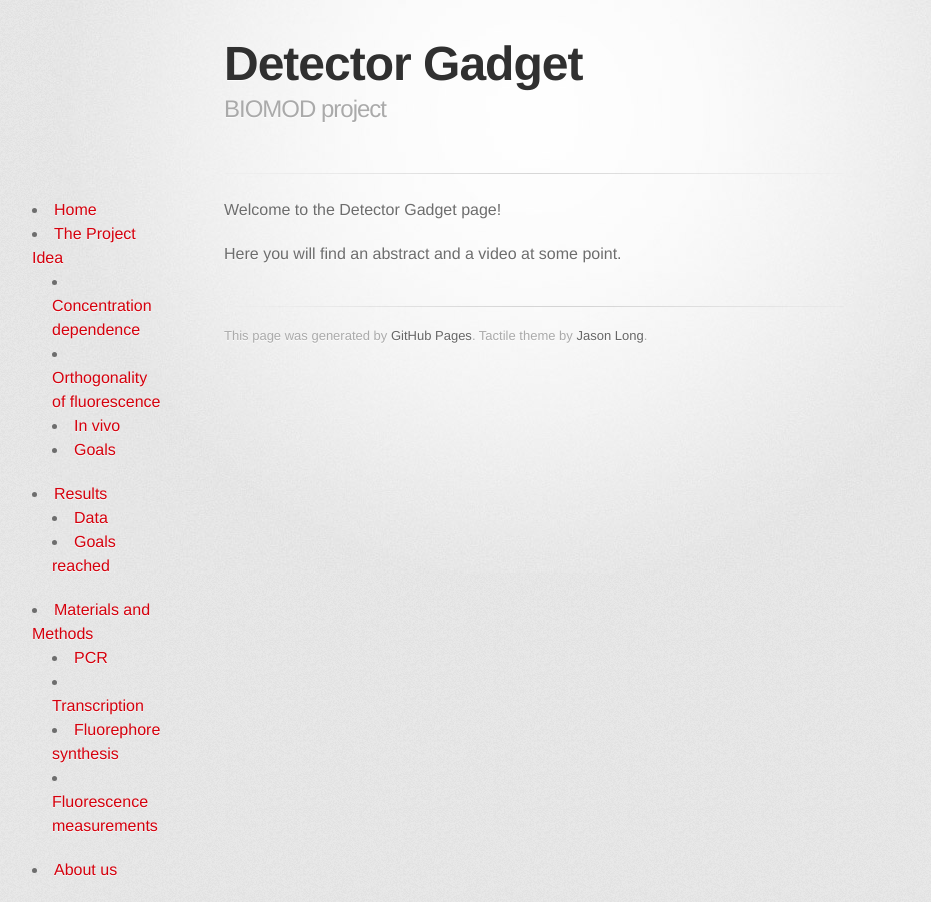
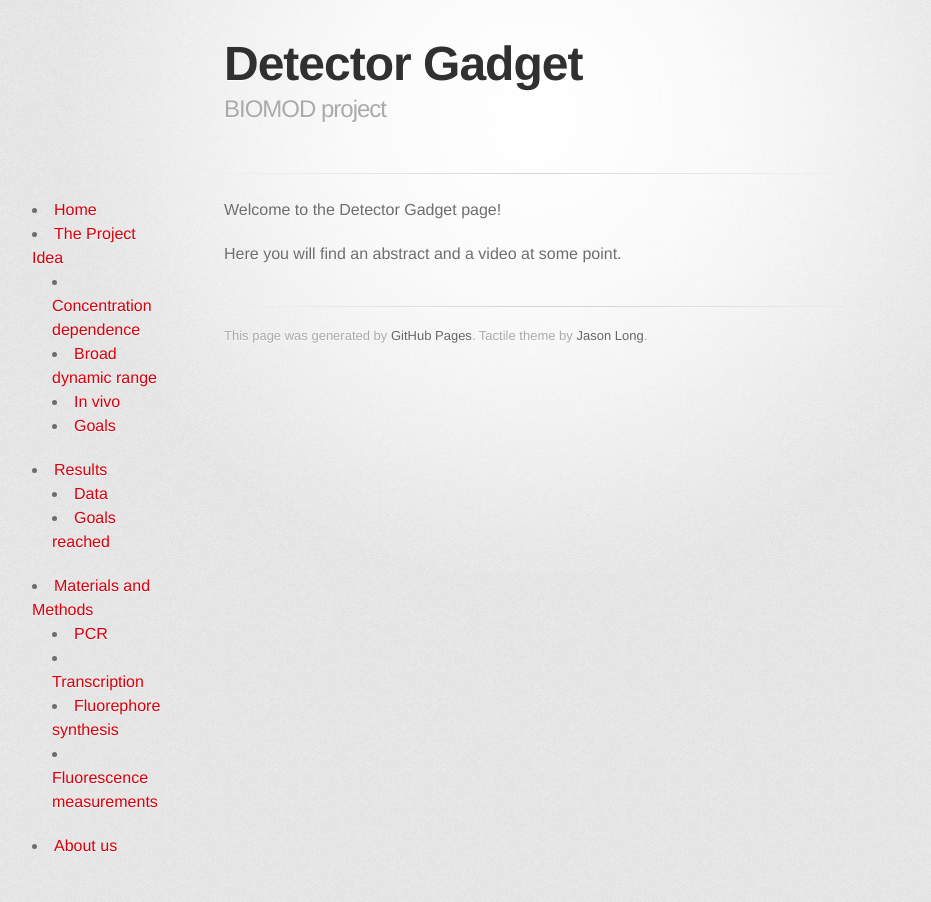
Before and after one commit to detectorgadget/detectorgadget.github.io, a Jekyll site: the page built from index.md, in a window 1280 px wide. Shown: the whole page, without its empty margins (106-1037 px from the left). Built offline with Jekyll 4.4.1, drawn with Linux system fonts in a browser that asks for light colours; some web fonts are replaced.

Commit message:
Opdaterer menuen

```diff
--- a/_includes/menu.md
+++ b/_includes/menu.md
@@ -1,7 +1,7 @@
 * [Home](index.html)
 * [The Project Idea](Projectidea.html)
   * [Concentration dependence](concdependence.html)
-  * [Orthogonality of fluorescence](orthogonality.html)
+  * [Broad dynamic range](broaddynamicrange.html)
   * [In vivo](invivo.html)
   * [Goals](goals.html)
 * [Results](results.html)
```
